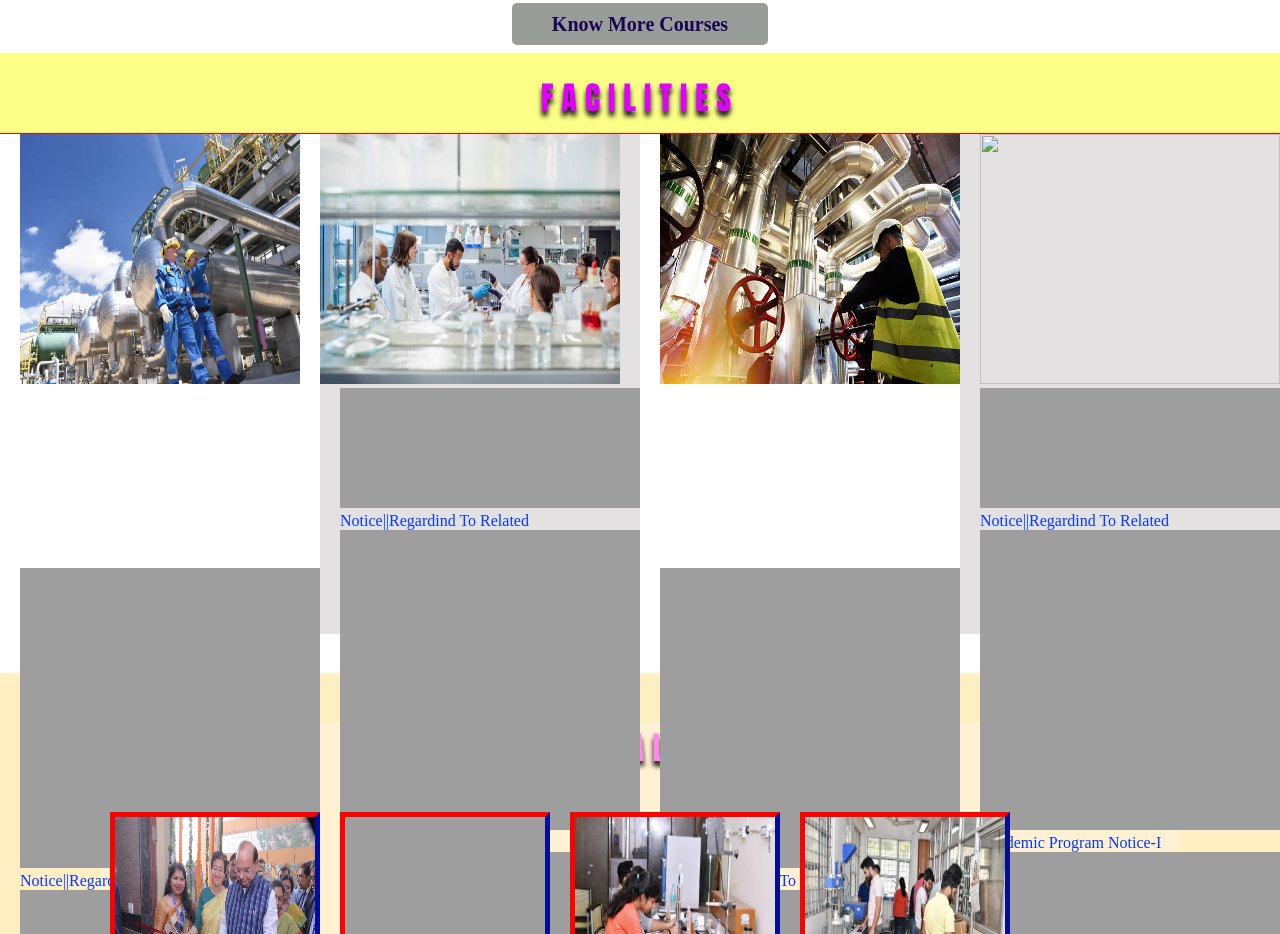
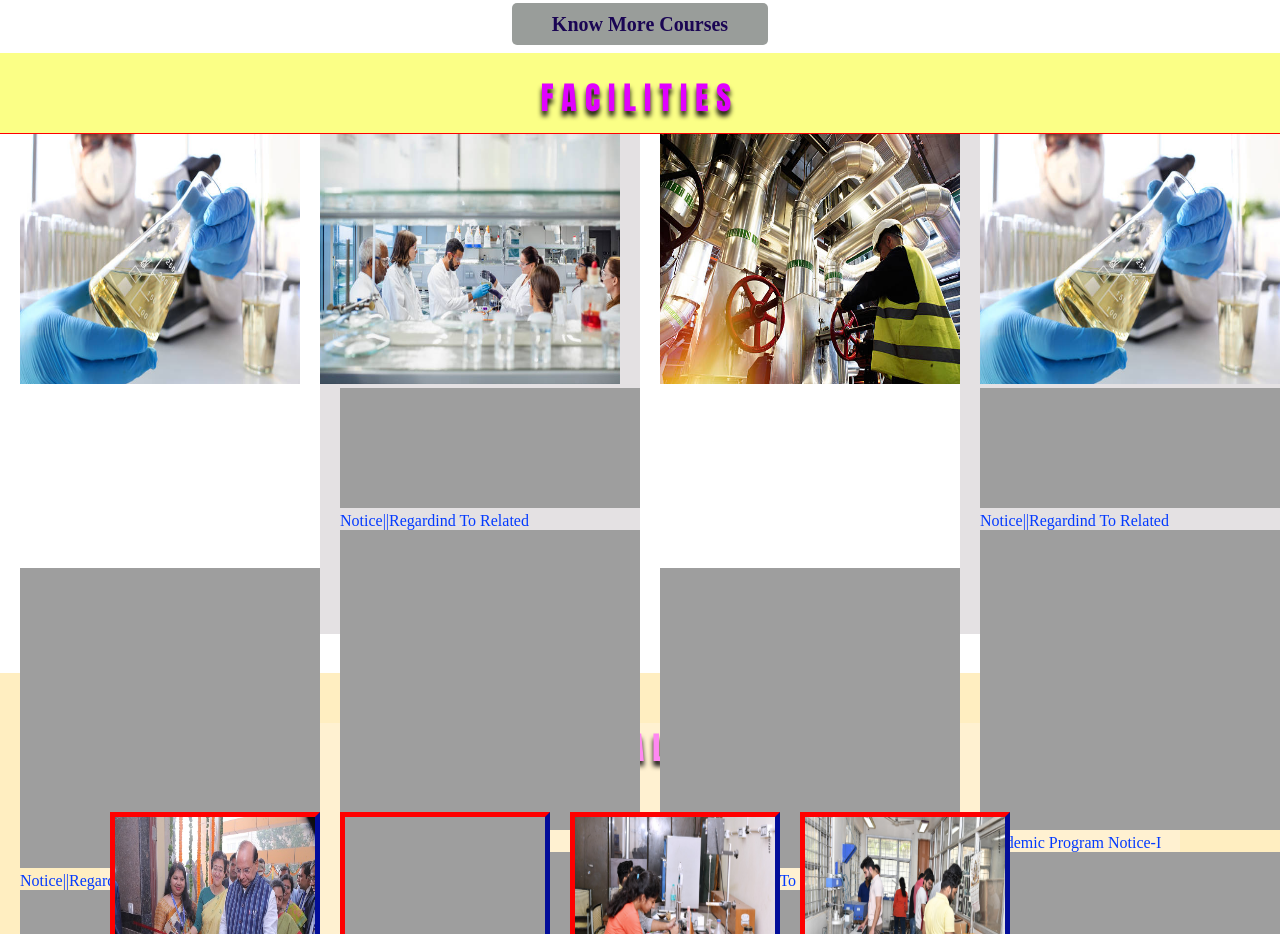
Before and after one commit to sachinburiuly/cssproject, a plain HTML site: page index.html in a window 1280 px wide. Shown: the part 1247-2181 px from the top of the page. Drawn offline with Linux system fonts and the light colour scheme; grey boxes are pictures that could not be loaded; files whose address does not match are found by name.

Commit message:
Update index.html

```diff
--- a/index.html
+++ b/index.html
@@ -160,7 +160,7 @@
         </div>
         <div id="boxarea">
                 <div id="box1">
-                    <img src=".png"/>
+                    <img src="p.png"/>
                     <ul>
                      <marquee direction="up"scrollamount="2"onmouseover="this.stop()"onmouseout="this.start()">
                         <li><a href="">notice||regardind to related</a></li>
@@ -215,7 +215,7 @@
                     <h1><a href="#">Read More</a></h1>
                 </div>
                 <div id="box4">
-                    <img src="p.jpg"/>
+                    <img src="p.png"/>
                     <ul>
                      <marquee direction="down"scrollamount="3"onmouseover="this.stop()"onmouseout="this.start()">
                         <li><a href="">notice||regardind to related</a></li>
```
